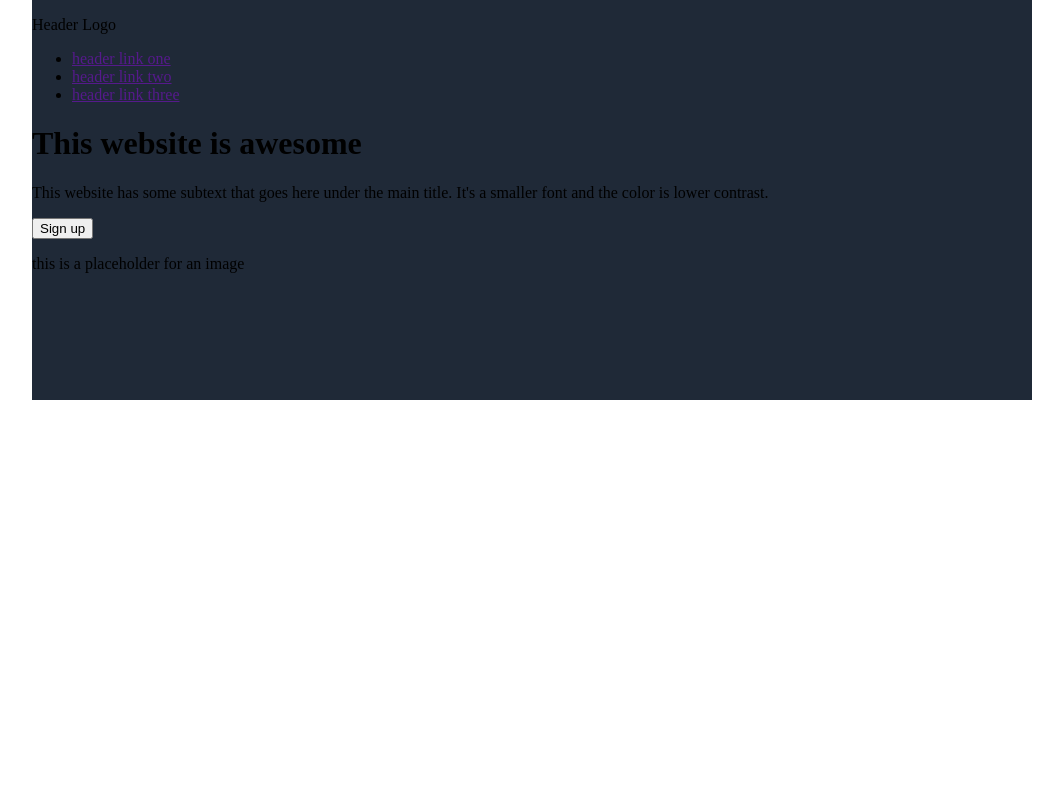
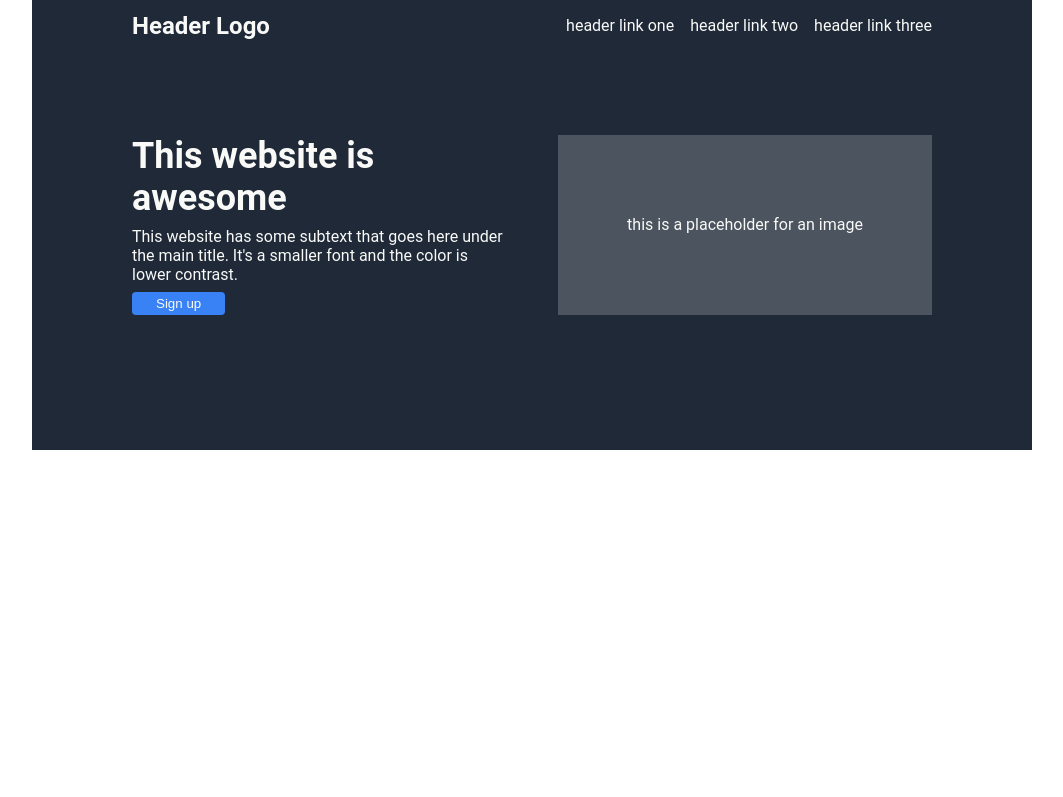
Before and after one commit to cdogcoda/odin-landing-page, a plain HTML site: page index.html in a window 1280 px wide. Shown: the top 797 px of the page, without its empty margins (108-1171 px from the left). Drawn offline with Linux system fonts and the light colour scheme.

Commit message:
Apply styling from styles.css to first section

```diff
--- a/styles.css
+++ b/styles.css
@@ -1,19 +1,103 @@
+* {
+    /* border: red 2px solid; */
+}
+
 body {
     margin: 0 auto;
     padding: 0;
     display: flex;
     flex-direction: column;
-    height: 200vh;
+    height: 225vh;
     width: 1000px;
+    font-family: "Roboto", sans-serif;
 }
 
 .one, .two, .three, .four {
-    /* border: red 2px solid; */
     flex: 1;
+    display: flex;
 }
 
 .one {
     background-color: #1F2937;
+    color: #F9FAF8;
+}
+
+.one .container {
+    width: 80%;
+    margin: 0 auto;
+    display: flex;
+    flex-direction: column;
+}
+
+.header {
+    display: flex;
+    justify-content: space-between;
+    align-items: center;
+    margin: 0;
+    padding: 0;
+}
+
+.header p {
+    margin: 0;
+    font-size: 24px;
+    font-weight: bold;
+}
+
+.header ul {
+    display: flex;
+    list-style-type: none;
+    gap: 16px;
+}
+
+.header a {
+    text-decoration: none;
+    color: #F9FAF8;
+}
+
+.one .content {
+    flex: 1;
+    display: flex;
+    align-items: center;
+}
+
+.one .media {
+    display: flex;
+    gap: 52px;
+    padding-bottom: 52px;
+}
+
+.one .text-content {
+    display: flex;
+    flex-direction: column;
+    gap: 8px;
+    flex: 1;
+}
+
+.one button {
+    width: fit-content;
+    padding: 4px 24px;
+    border-radius: 4px;
+    background-color: #3882F6;
+    color: #F9FAF8;
+    border: 0;
+}
+
+.one .image-content {
+    display: flex;
+    justify-content: center;
+    align-items: center;
+    background-color: rgba(255, 255, 255, 0.2);
+    flex: 1;
+}
+
+.one h1, .one p {
+    margin: 0;
+    padding: 0;
+}
+
+.one h1 {
+    font-size: 36px;
+    font-weight: bolder;
 }
 
 .three {
```
